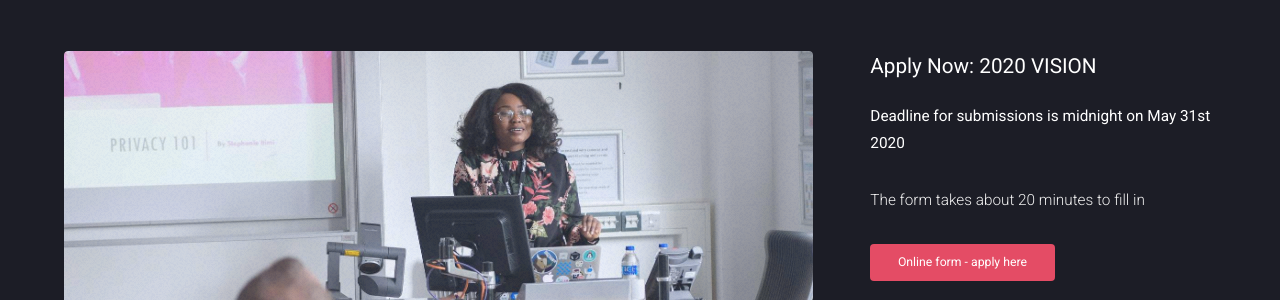
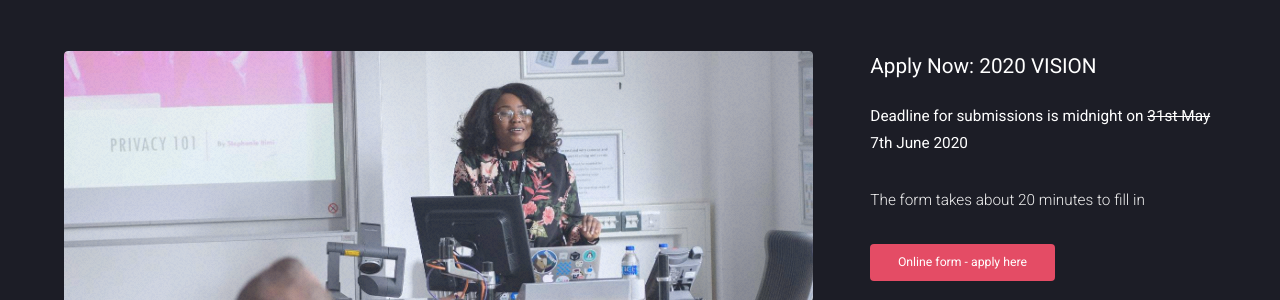
Before and after one commit to TechExeter/conference-2020, a Jekyll site: the page built from talk.html, in a window 1280 px wide and 900 px high. Shown: the part 226-526 px from the top of the window. Built offline with Jekyll 4.4.1, drawn with Linux system fonts in a browser that asks for light colours.

Commit message:
updated talk deadline

```diff
--- a/talk.html
+++ b/talk.html
@@ -56,7 +56,7 @@ excerpt: Looking for speakers, pre-recorded talks, workshops, mentorship and mor
 										<section>
 											<h3>Apply Now: 2020 VISION</h3>
 
-											<p><strong>Deadline for submissions is midnight on May 31st 2020</strong></p>
+											<p><strong>Deadline for submissions is midnight on <span style="text-decoration:line-through">31st May</span> 7th June 2020</strong></p>
 											<p>The form takes about 20 minutes to fill in</p>
 
 											<footer>
```
